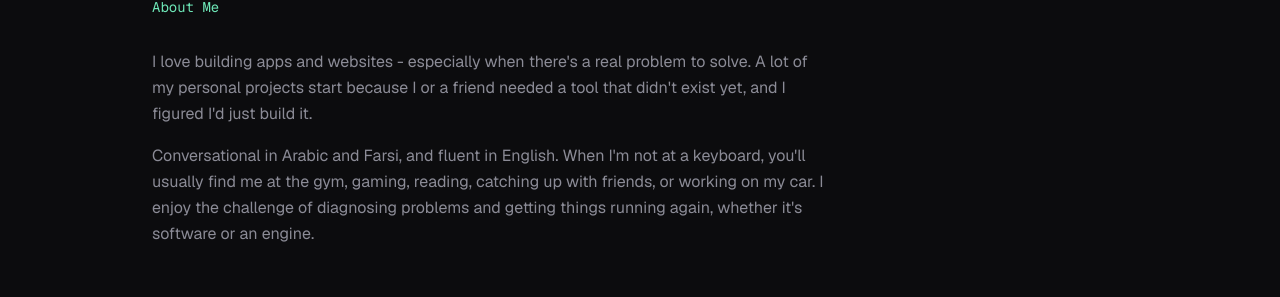
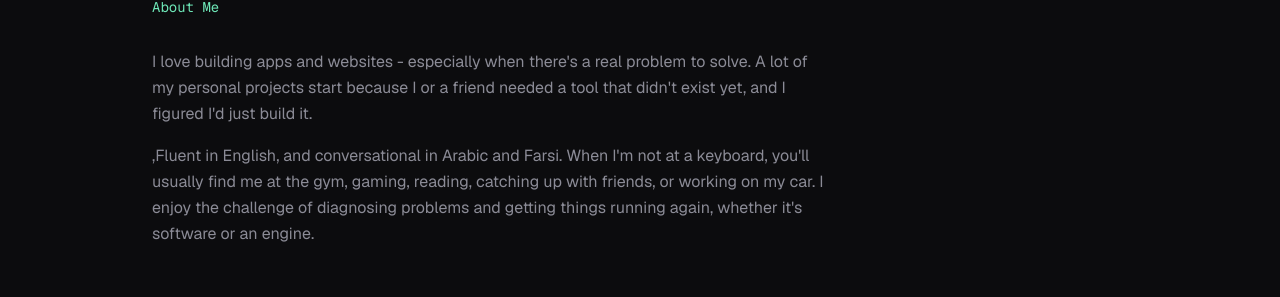
Before and after one commit to khalifehbasiri/khalifeh-portfolio, a Next.js app: page / in a window 1280 px wide. Shown: the part 3395-3692 px from the top of the page. Built offline with nearby package versions, Linux system fonts and the light colour scheme.

Commit message:
Fix wording order in About component for improved clarity

```diff
--- a/app/components/About.tsx
+++ b/app/components/About.tsx
@@ -13,7 +13,7 @@ export function About() {
           </p>
 
           <p>
-            Conversational in Arabic and Farsi, and fluent in English. When I&apos;m
+            ,Fluent in English, and conversational in Arabic and Farsi. When I&apos;m
             not at a keyboard, you&apos;ll usually find me at the gym, gaming,
             reading, catching up with friends, or working on my car.
             I enjoy the challenge of diagnosing problems and getting things running
```
